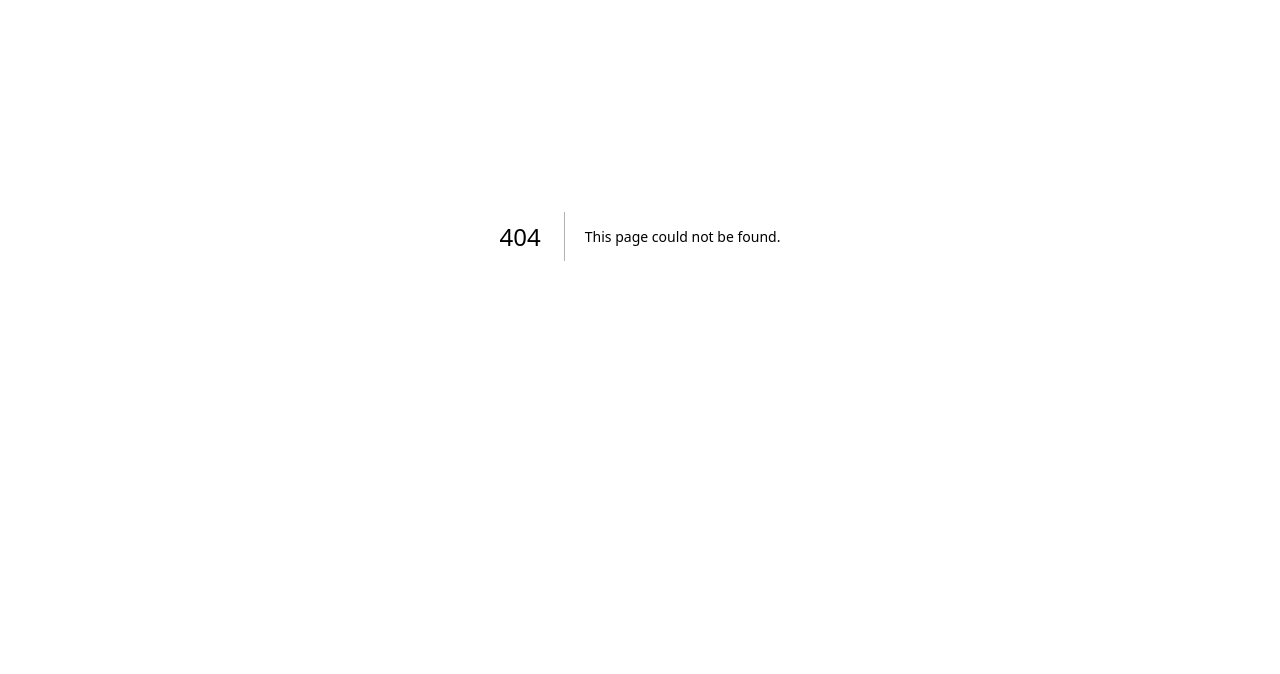
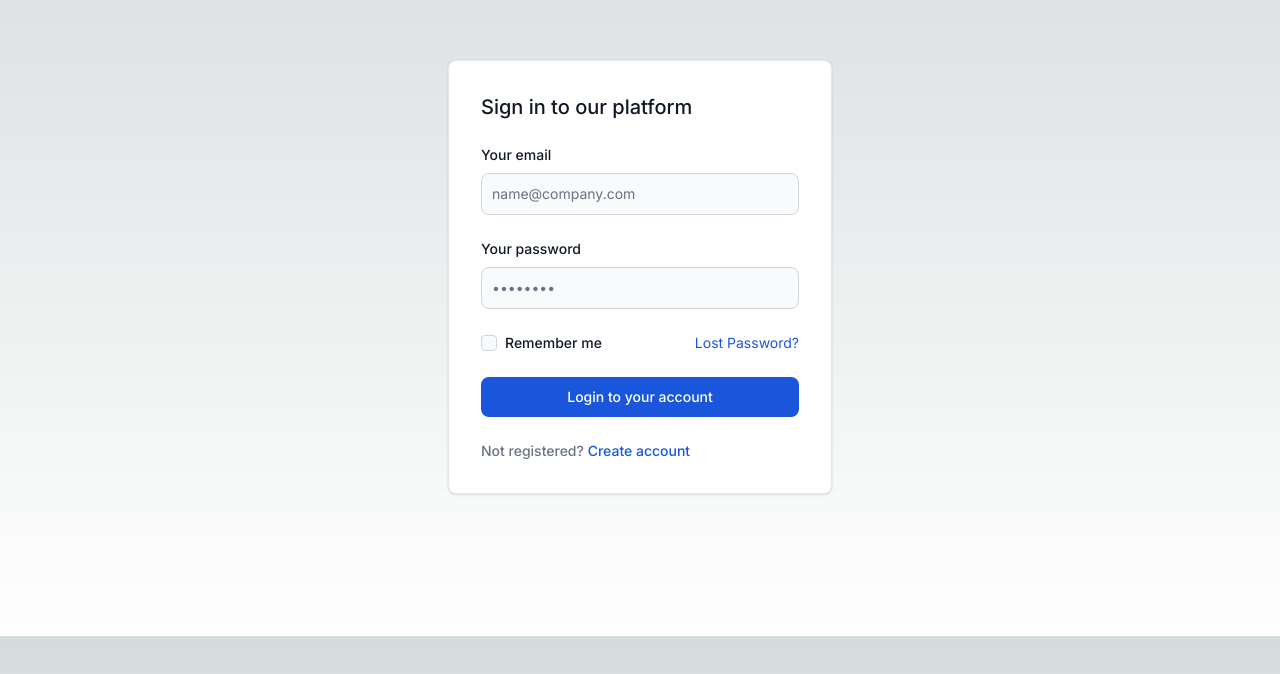
Before and after one commit to 0x1dc130c/GiFMaker, a Next.js app: page /login in a window 1280 px wide. Before the commit this address had no page. Shown: the part 164-838 px from the top of the page. Before the commit the page ends 800 px from the top, so only its background shows below. Built offline with nearby package versions, Linux system fonts and the light colour scheme.

Commit message:
update board

```diff
--- a/package.json
+++ b/package.json
@@ -16,6 +16,7 @@
   "dependencies": {
     "@ffmpeg/ffmpeg": "^0.12.6",
     "@ffmpeg/util": "^0.12.1",
+    "@tx666/masonry": "^0.1.0",
     "@types/fabric": "^5.3.3",
     "@types/node": "20.4.0",
     "@types/react": "18.2.14",
@@ -35,6 +36,7 @@
     "react-color": "^2.19.3",
     "react-dom": "18.2.0",
     "react-icons": "^4.10.1",
+    "react-masonry-css": "^1.0.16",
     "tailwindcss": "3.3.2",
     "typescript": "5.1.6"
   },
--- /dev/null
+++ b/src/app/login/page.tsx
@@ -0,0 +1,40 @@
+'use client';
+
+import React from 'react';
+
+function Login() {
+    return (
+        <div className="m-0">
+            <div className="items-center justify-between flex flex-col py-[14rem]">
+                <div className="w-full max-w-sm p-4 bg-white border border-gray-200 rounded-lg shadow sm:p-6 md:p-8 dark:bg-gray-800 dark:border-gray-700">
+                    <form className="space-y-6" action="#">
+                        <h5 className="text-xl font-medium text-gray-900 dark:text-white">Sign in to our platform</h5>
+                        <div>
+                            <label htmlFor="email" className="block mb-2 text-sm font-medium text-gray-900 dark:text-white">Your email</label>
+                            <input type="email" name="email" id="email" className="bg-gray-50 border border-gray-300 text-gray-900 text-sm rounded-lg focus:ring-blue-500 focus:border-blue-500 block w-full p-2.5 dark:bg-gray-600 dark:border-gray-500 dark:placeholder-gray-400 dark:text-white" placeholder="name@company.com" required />
+                        </div>
+                        <div>
+                            <label htmlFor="password" className="block mb-2 text-sm font-medium text-gray-900 dark:text-white">Your password</label>
+                            <input type="password" name="password" id="password" placeholder="••••••••" className="bg-gray-50 border border-gray-300 text-gray-900 text-sm rounded-lg focus:ring-blue-500 focus:border-blue-500 block w-full p-2.5 dark:bg-gray-600 dark:border-gray-500 dark:placeholder-gray-400 dark:text-white" required />
+                        </div>
+                        <div className="flex items-start">
+                            <div className="flex items-start">
+                                <div className="flex items-center h-5">
+                                    <input id="remember" type="checkbox" value="" className="w-4 h-4 border border-gray-300 rounded bg-gray-50 focus:ring-3 focus:ring-blue-300 dark:bg-gray-700 dark:border-gray-600 dark:focus:ring-blue-600 dark:ring-offset-gray-800 dark:focus:ring-offset-gray-800" required />
+                                </div>
+                                <label htmlFor="remember" className="ms-2 text-sm font-medium text-gray-900 dark:text-gray-300">Remember me</label>
+                            </div>
+                            <a href="#" className="ms-auto text-sm text-blue-700 hover:underline dark:text-blue-500">Lost Password?</a>
+                        </div>
+                        <button type="submit" className="w-full text-white bg-blue-700 hover:bg-blue-800 focus:ring-4 focus:outline-none focus:ring-blue-300 font-medium rounded-lg text-sm px-5 py-2.5 text-center dark:bg-blue-600 dark:hover:bg-blue-700 dark:focus:ring-blue-800">Login to your account</button>
+                        <div className="text-sm font-medium text-gray-500 dark:text-gray-300">
+                            Not registered? <a href="#" className="text-blue-700 hover:underline dark:text-blue-500">Create account</a>
+                        </div>
+                    </form>
+                </div>
+            </div>
+        </div>
+    );
+};
+
+export default Login;
--- a/src/app/page.tsx
+++ b/src/app/page.tsx
@@ -9,7 +9,7 @@
       <main className="flex min-h-screen flex-col items-center justify-between p-14 bg-gray-200">
         <div className="grid bg-gray-500 m-[20px] p-14 w-[100rem] min-h-screen">
           <div className="sm:hidden row-start-1">
-              <label for="tabs" className="sr-only">Select your country</label>
+              <label htmlFor="tabs" className="sr-only">Select your country</label>
               <select id="tabs" className="bg-gray-50 border border-gray-300 text-gray-900 text-sm rounded-lg focus:ring-blue-500 focus:border-blue-500 block w-full p-2.5 dark:bg-gray-700 dark:border-gray-600 dark:placeholder-gray-400 dark:text-white dark:focus:ring-blue-500 dark:focus:border-blue-500">
                   <option>Profile</option>
                   <option>Dashboard</option>
@@ -31,8 +31,11 @@
                   <a href="#" className="inline-block w-full p-4 bg-white border-s-0 border-gray-200 dark:border-gray-700 rounded-e-lg hover:text-gray-700 hover:bg-gray-50 focus:ring-4 focus:outline-none focus:ring-blue-300 dark:hover:text-white dark:bg-gray-800 dark:hover:bg-gray-700">Invoice</a>
               </li>
           </ul>
-          <div className="row-start-2">
-            <Borad gridClass="grid gap-4 m-[20px]" />
+          <div className="row-start-2 m-1">
+            <h1>Hello</h1>
+          </div>
+          <div className="row-start-3">
+            <Borad gridClass="grid gap-4" />
           </div>
 
       </div>
--- a/src/components/Navbar.tsx
+++ b/src/components/Navbar.tsx
@@ -10,7 +10,7 @@
         <span className="self-center text-2xl font-semibold whitespace-nowrap dark:text-white">Flowbite</span>
     </a>
     <div className="flex md:order-2 space-x-3 md:space-x-0 rtl:space-x-reverse">
-        <button type="button" className="text-white bg-blue-700 hover:bg-blue-800 focus:ring-4 focus:outline-none focus:ring-blue-300 font-medium rounded-lg text-sm px-4 py-2 text-center dark:bg-blue-600 dark:hover:bg-blue-700 dark:focus:ring-blue-800">Get started</button>
+        <button type="button" className="text-white bg-blue-700 hover:bg-blue-800 focus:ring-4 focus:outline-none focus:ring-blue-300 font-medium rounded-lg text-sm px-4 py-2 text-center dark:bg-blue-600 dark:hover:bg-blue-700 dark:focus:ring-blue-800">Login</button>
         <button data-collapse-toggle="navbar-cta" type="button" className="inline-flex items-center p-2 w-10 h-10 justify-center text-sm text-gray-500 rounded-lg md:hidden hover:bg-gray-100 focus:outline-none focus:ring-2 focus:ring-gray-200 dark:text-gray-400 dark:hover:bg-gray-700 dark:focus:ring-gray-600" aria-controls="navbar-cta" aria-expanded="false">
             <span className="sr-only">Open main menu</span>
             <svg className="w-5 h-5" aria-hidden="true" xmlns="http://www.w3.org/2000/svg" fill="none" viewBox="0 0 17 14">
--- a/src/components/board.tsx
+++ b/src/components/board.tsx
@@ -1,56 +1,105 @@
+
+import Masonry from 'react-masonry-css';
+// interface BoradProps {
+//     gridClass: string;
+//   }
+
+const imgURLS: string[] = [
+    "/giphy.gif",
+    "https://flowbite.s3.amazonaws.com/docs/gallery/masonry/image-1.jpg",
+    "https://flowbite.s3.amazonaws.com/docs/gallery/masonry/image-2.jpg",
+    "https://flowbite.s3.amazonaws.com/docs/gallery/masonry/image-3.jpg",
+    "https://flowbite.s3.amazonaws.com/docs/gallery/masonry/image-4.jpg",
+    "https://flowbite.s3.amazonaws.com/docs/gallery/masonry/image-5.jpg",
+    "https://flowbite.s3.amazonaws.com/docs/gallery/masonry/image-6.jpg",
+    "https://flowbite.s3.amazonaws.com/docs/gallery/masonry/image-7.jpg",
+    "https://flowbite.s3.amazonaws.com/docs/gallery/masonry/image-8.jpg",
+    "https://flowbite.s3.amazonaws.com/docs/gallery/masonry/image-9.jpg",
+    "https://flowbite.s3.amazonaws.com/docs/gallery/masonry/image-10.jpg",
+    "https://flowbite.s3.amazonaws.com/docs/gallery/masonry/image-11.jpg"
+
+
+];
+
 interface BoradProps {
     gridClass: string;
-  }
+}
 
 const Borad: React.FC<BoradProps> = ({ gridClass }) => {
     return (
-        <div className="grid grid-cols-2 md:grid-cols-4 gap-4">
-            <div className={gridClass}>
-                <div>
-                    <img className="h-auto max-w-full rounded-lg" src="https://flowbite.s3.amazonaws.com/docs/gallery/masonry/image.jpg" alt=""/>
+        // <Masonry
+        //     breakpointCols={{
+        //         default: 4,
+        //         1100: 3,
+        //         700: 2,
+        //         500: 1
+        //     }}
+        //     className="my-masonry-grid"
+        //     columnClassName="my-masonry-grid_column"
+        // >
+        <div  className="grid grid-cols-2 md:grid-cols-3 gap-4 flex-auto">
+            {imgURLS.map((url, index) => (
+                <div key={index} className={gridClass}>
+                    <img className="h-auto max-w-full rounded-lg w-full flew" src={url} alt=""/>
                 </div>
-                <div>
-                    <img className="h-auto max-w-full rounded-lg" src="https://flowbite.s3.amazonaws.com/docs/gallery/masonry/image-1.jpg" alt=""/>
-                </div>
-                <div>
-                    <img className="h-auto max-w-full rounded-lg" src="https://flowbite.s3.amazonaws.com/docs/gallery/masonry/image-2.jpg" alt=""/>
-                </div>
-            </div>
-            <div className={gridClass}>
-                <div>
-                    <img className="h-auto max-w-full rounded-lg" src="https://flowbite.s3.amazonaws.com/docs/gallery/masonry/image-3.jpg" alt=""/>
-                </div>
-                <div>
-                    <img className="h-auto max-w-full rounded-lg" src="https://flowbite.s3.amazonaws.com/docs/gallery/masonry/image-4.jpg" alt=""/>
-                </div>
-                <div>
-                    <img className="h-auto max-w-full rounded-lg" src="https://flowbite.s3.amazonaws.com/docs/gallery/masonry/image-5.jpg" alt=""/>
-                </div>
-            </div>
-            <div className={gridClass}>
-                <div>
-                    <img className="h-auto max-w-full rounded-lg" src="https://flowbite.s3.amazonaws.com/docs/gallery/masonry/image-6.jpg" alt=""/>
-                </div>
-                <div>
-                    <img className="h-auto max-w-full rounded-lg" src="https://flowbite.s3.amazonaws.com/docs/gallery/masonry/image-7.jpg" alt=""/>
-                </div>
-                <div>
-                    <img className="h-auto max-w-full rounded-lg" src="https://flowbite.s3.amazonaws.com/docs/gallery/masonry/image-8.jpg" alt=""/>
-                </div>
-            </div>
-            <div className={gridClass}>
-                <div>
-                    <img className="h-auto max-w-full rounded-lg" src="https://flowbite.s3.amazonaws.com/docs/gallery/masonry/image-9.jpg" alt=""/>
-                </div>
-                <div>
-                    <img className="h-auto max-w-full rounded-lg" src="https://flowbite.s3.amazonaws.com/docs/gallery/masonry/image-10.jpg" alt=""/>
-                </div>
-                <div>
-                    <img className="h-auto max-w-full rounded-lg" src="https://flowbite.s3.amazonaws.com/docs/gallery/masonry/image-11.jpg" alt=""/>
-                </div>
-            </div>
+            ))}
         </div>
+        // </Masonry>
     );
-}
+};
 
 export default Borad;
+
+// const Borad: React.FC<BoradProps> = ({ gridClass }) => {
+//     return (
+//         <div className="grid grid-cols-2 md:grid-cols-4 gap-4">
+//             <div className={gridClass}>
+//                 <div className="relative">
+//                     <img className="h-auto max-w-full rounded-lg w-full" src="/giphy.gif" alt=""/>
+//                     <div className="absolute bottom-7 left-14 transform -translate-x-1/2 -translate-y-1 text-white text-lg bg-black bg-opacity-50 p-1 pt-0 pb-0 rounded text-[12px]">
+//                         <h1>#computer</h1>
+//                     </div>
+//                 </div>
+//                 <div>
+//                     <img className="h-auto max-w-full rounded-lg" src="https://flowbite.s3.amazonaws.com/docs/gallery/masonry/image-1.jpg" alt=""/>
+//                 </div>
+//                 <div>
+//                     <img className="h-auto max-w-full rounded-lg" src="https://flowbite.s3.amazonaws.com/docs/gallery/masonry/image-2.jpg" alt=""/>
+//                 </div>
+//             </div>
+//             {/* <div className={gridClass}>
+//                 <div>
+//                     <img className="h-auto max-w-full rounded-lg" src="https://flowbite.s3.amazonaws.com/docs/gallery/masonry/image-3.jpg" alt=""/>
+//                 </div>
+//                 <div>
+//                     <img className="h-auto max-w-full rounded-lg" src="https://flowbite.s3.amazonaws.com/docs/gallery/masonry/image-4.jpg" alt=""/>
+//                 </div>
+//                 <div>
+//                     <img className="h-auto max-w-full rounded-lg" src="https://flowbite.s3.amazonaws.com/docs/gallery/masonry/image-5.jpg" alt=""/>
+//                 </div>
+//             </div>
+//             <div className={gridClass}>
+//                 <div>
+//                     <img className="h-auto max-w-full rounded-lg" src="https://flowbite.s3.amazonaws.com/docs/gallery/masonry/image-6.jpg" alt=""/>
+//                 </div>
+//                 <div>
+//                     <img className="h-auto max-w-full rounded-lg" src="https://flowbite.s3.amazonaws.com/docs/gallery/masonry/image-7.jpg" alt=""/>
+//                 </div>
+//                 <div>
+//                     <img className="h-auto max-w-full rounded-lg" src="https://flowbite.s3.amazonaws.com/docs/gallery/masonry/image-8.jpg" alt=""/>
+//                 </div>
+//             </div>
+//             <div className={gridClass}>
+//                 <div>
+//                     <img className="h-auto max-w-full rounded-lg" src="https://flowbite.s3.amazonaws.com/docs/gallery/masonry/image-9.jpg" alt=""/>
+//                 </div>
+//                 <div>
+//                     <img className="h-auto max-w-full rounded-lg" src="https://flowbite.s3.amazonaws.com/docs/gallery/masonry/image-10.jpg" alt=""/>
+//                 </div>
+//                 <div>
+//                     <img className="h-auto max-w-full rounded-lg" src="https://flowbite.s3.amazonaws.com/docs/gallery/masonry/image-11.jpg" alt=""/>
+//                 </div> */}
+//             {/* </div> */}
+//         </div>
+//     );
+// }
```
Also changed, not shown: public/giphy.gif (added), 1 other file (tests, documents, lock files or other folders).
